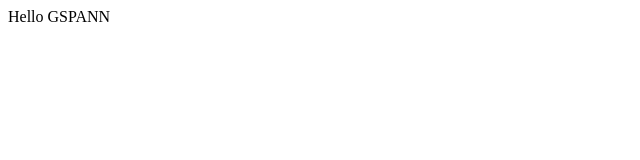
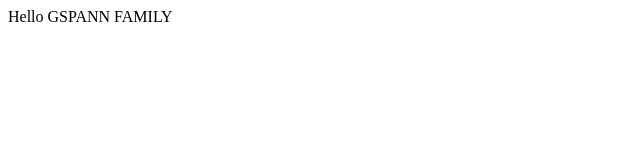
Before and after one commit to shyamgautam/TESTED-DATA, a plain HTML site: page WebContent/index.html in a window 1280 px wide. Shown: the full height of the page, 0-640 px from the left. Drawn offline with Linux system fonts and the light colour scheme.

Commit message:
second commit

```diff
--- a/WebContent/index.html
+++ b/WebContent/index.html
@@ -5,6 +5,6 @@
 <title>Insert title here</title>
 </head>
 <body>
-Hello GSPANN
+Hello GSPANN FAMILY
 </body>
 </html>
```
